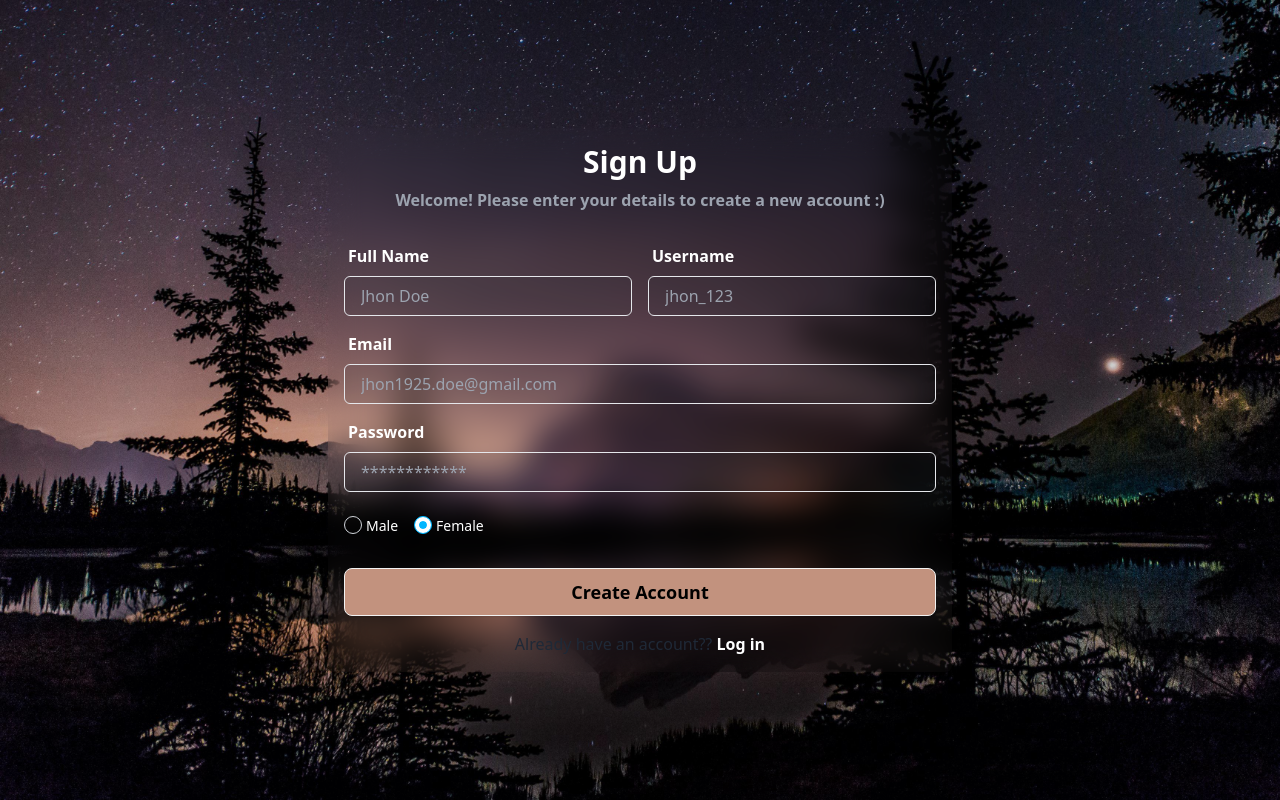
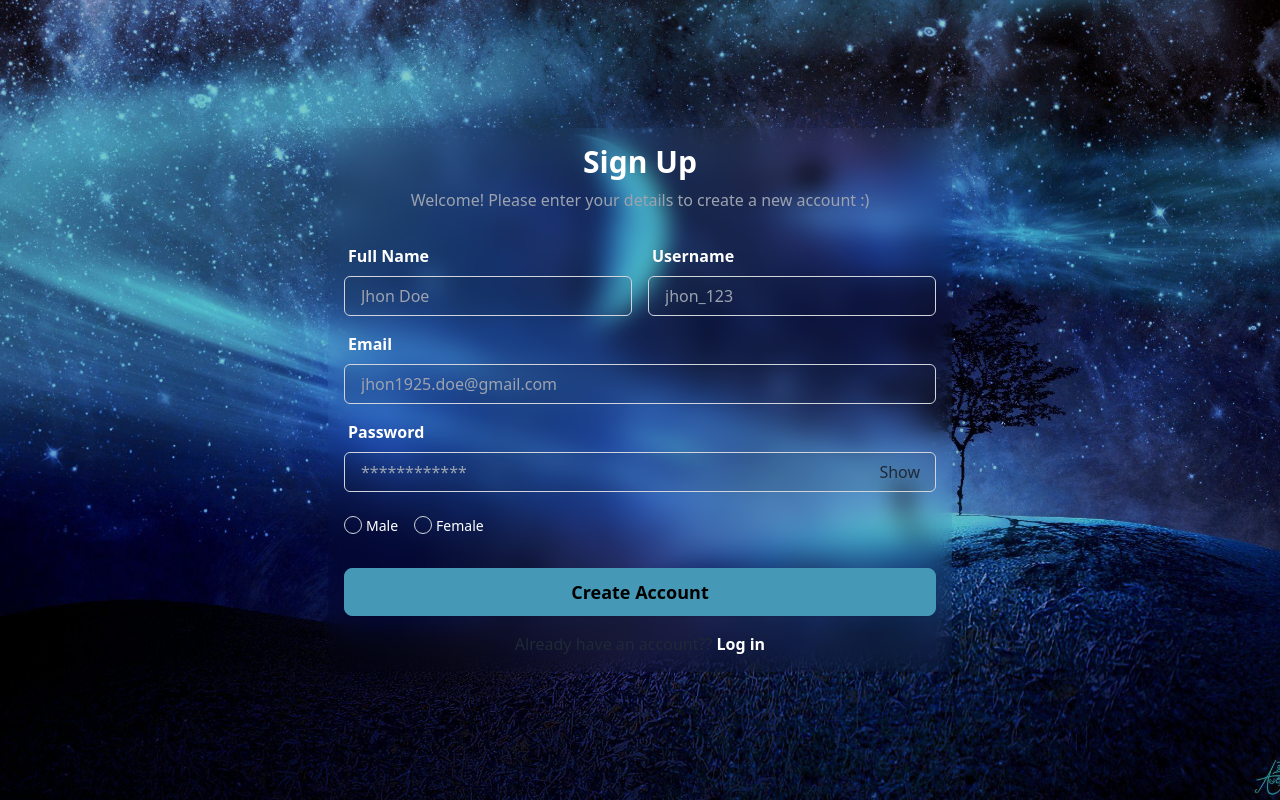
Before and after one commit to Esraa102/MERN_Chat_App, a React (Vite) app in the folder frontend/: page /sign-up in a window 1280 px wide. Built offline with nearby package versions, Linux system fonts and the light colour scheme.

Commit message:
complete auth pages ui and functionality

```diff
--- a/frontend/src/components/AuthForm.jsx
+++ b/frontend/src/components/AuthForm.jsx
@@ -1,7 +1,19 @@
+import { useState } from "react";
+import { useForm } from "react-hook-form";
 // eslint-disable-next-line react/prop-types
 const AuthForm = ({ isRegister }) => {
+  const [isVisible, setIsVisible] = useState(false);
+  const {
+    register,
+    handleSubmit,
+    formState: { errors },
+  } = useForm();
+
+  const onSubmit = (data) => {
+    console.log(data);
+  };
   return (
-    <form className="form">
+    <form className="form" onSubmit={handleSubmit(onSubmit)}>
       {isRegister && (
         <div className="flex items-center gap-4 flex-wrap">
           <div className="field-container flex-1">
@@ -12,9 +24,25 @@ const AuthForm = ({ isRegister }) => {
               type="text"
               placeholder="Jhon Doe"
               id="fullName"
-              name="fullName"
-              className="form-input"
+              className={`form-input ${errors.fullName && "error-input"}`}
+              {...register("fullName", {
+                required: {
+                  value: true,
+                  message: "Full Name is Required",
+                },
+                minLength: {
+                  value: 3,
+                  message: "Full Name should be at least 3 characters",
+                },
+                maxLength: {
+                  value: 30,
+                  message: "Full name can't be more than 30 characters",
+                },
+              })}
             />
+            {errors.fullName && (
+              <p className="error">{errors.fullName.message}</p>
+            )}
           </div>
           <div className="field-container flex-1">
             <label htmlFor="username" className="label">
@@ -24,9 +52,25 @@ const AuthForm = ({ isRegister }) => {
               type="text"
               placeholder="jhon_123"
               id="usernamme"
-              name="usernamme"
-              className="form-input"
+              className={`form-input ${errors.username && "error-input"}`}
+              {...register("username", {
+                required: {
+                  value: true,
+                  message: "Username is Required",
+                },
+                minLength: {
+                  value: 3,
+                  message: "Username should be at least 3 characters",
+                },
+                maxLength: {
+                  value: 30,
+                  message: "Username can't be more than 30 characters",
+                },
+              })}
             />
+            {errors.username && (
+              <p className="error">{errors.username.message}</p>
+            )}
           </div>
         </div>
       )}
@@ -38,48 +82,89 @@ const AuthForm = ({ isRegister }) => {
           type="text"
           placeholder="jhon1925.doe@gmail.com"
           id="email"
-          name="email"
-          className="form-input"
+          className={`form-input ${errors.email && "error-input"}`}
+          {...register("email", {
+            required: {
+              value: true,
+              message: "Email is Required",
+            },
+            pattern: {
+              value:
+                /^[a-zA-Z0-9_!#$%&*=+/?^{|}~]+([.-]?[a-zA-Z0-9_!#$%&*=+/?^{|}~]+)*@\w+([.-]?\w+)*(\.\w{2,50})+$/,
+              message: "Please Provide Valid Email",
+            },
+          })}
         />
+        {errors.email && <p className="error">{errors.email.message}</p>}
       </div>
       <div className="field-container">
         <label htmlFor="password" className="label">
           Password
         </label>
+        <div className="relative w-full">
           <input
-          type="password"
+            type={isVisible ? "text" : "password"}
             placeholder="************"
             id="password"
-          name="password"
-          className="form-input"
+            className={`form-input w-full ${errors.password && "error-input"}`}
+            {...register("password", {
+              required: {
+                value: true,
+                message: "Password is Required",
+              },
+              minLength: {
+                value: 8,
+                message: "Password should be at least 8 characters",
+              },
+              maxLength: {
+                value: 30,
+                message: "Password can't be more than 30 characters",
+              },
+            })}
           />
+          <button
+            className="absolute right-4 top-1/2 -translate-y-1/2"
+            type="button"
+            onClick={() => setIsVisible((prev) => !prev)}
+          >
+            {isVisible ? "Hide" : "Show"}
+          </button>
+        </div>
+        {errors.password && <p className="error">{errors.password.message}</p>}
       </div>
       {isRegister && (
+        <div>
           <div className="field-container flex-row flex-wrap gap-4 mt-4">
             <label className="cursor-pointer flex itmes-center gap-1">
               <input
                 type="radio"
-              name="radio-10"
+                value={"Male"}
                 className="radio border-gray-300 h-[18px] w-[18px] radio-info"
-              checked
+                {...register("gender", {
+                  required: {
+                    value: true,
+                    message: "Gender Selection is required",
+                  },
+                })}
               />
               <span className="text-white label-text">Male</span>
             </label>
             <label className="cursor-pointer flex itmes-center gap-1">
               <input
                 type="radio"
-              name="radio-10"
+                value={"Female"}
                 className="radio border-gray-300 h-[18px] w-[18px] radio-info"
-              checked
+                {...register("gender")}
               />
               <span className="text-white label-text">Female</span>
             </label>
           </div>
+          {errors.gender && (
+            <p className="error mt-1">{errors.gender.message}</p>
           )}
-      <button
-        className="btn block mt-6 bg-bright-brown hover:bg-bright-brown/60  text-lg text-black"
-        type="submit"
-      >
+        </div>
+      )}
+      <button className="main-btn" type="submit">
         {isRegister ? "Create Account" : "Sign In"}
       </button>
     </form>
--- a/frontend/src/index.css
+++ b/frontend/src/index.css
@@ -11,7 +11,7 @@ body {
 }
 @layer components {
   .auth-page {
-    @apply p-4 rounded-md bg-gray-500 bg-clip-padding bg-opacity-0 backdrop-filter backdrop-blur-lg
+    @apply p-4 rounded-md bg-gray-500 bg-clip-padding bg-opacity-0 backdrop-filter backdrop-blur-md
     hover:bg-opacity-5 transition w-full md:w-1/2  mx-auto flex  flex-col gap-4;
   }
   .form {
@@ -27,9 +27,12 @@ body {
     @apply text-sm font-semibold  px-1 text-red-700;
   }
   .form-input {
-    @apply input h-[40px] placeholder:text-gray-400 bg-gray-800 bg-opacity-[0.10] rounded-md  ring-0 focus:outline-none focus:border-bright-brown border focus:border-2 border-gray-200 text-white;
+    @apply input h-[40px] placeholder:text-gray-400 bg-gray-800 bg-opacity-[0.10] rounded-md  ring-0 focus:outline-none focus:border-sky border focus:border-2 border-gray-300 text-white;
   }
   .error-input {
     @apply border-red-700 focus:border-red-700 ring-1 ring-red-700;
   }
+  .main-btn {
+    @apply btn block mt-6 bg-sky hover:bg-sky/60 font-semibold border-sky hover:border-sky/60  text-lg text-black;
+  }
 }
--- a/frontend/src/pages/SignIn.jsx
+++ b/frontend/src/pages/SignIn.jsx
@@ -4,9 +4,9 @@ const SignIn = () => {
   return (
     <div className="auth-page">
       <h1 className="text-2xl md:text-3xl text-center text-white font-bold mb-4">
-        LogIn
+        Log In
       </h1>
-      <p className="-mt-6 text-gray-400 text-center font-semibold text-[16px]">
+      <p className="-mt-6 text-gray-400 text-center  text-[16px]">
         Welcome back! Please enter your account details to log in
       </p>
       <AuthForm isRegister={false} />
@@ -14,7 +14,7 @@ const SignIn = () => {
         Don&apos;t have an account??{" "}
         <Link
           to={"/sign-up"}
-          className="font-semibold  text-white hover:underline hover:text-bright-brown transition"
+          className="font-semibold  text-white hover:underline hover:text-sky transition"
         >
           Create One!
         </Link>
--- a/frontend/src/pages/SignUp.jsx
+++ b/frontend/src/pages/SignUp.jsx
@@ -6,7 +6,7 @@ const SignUp = () => {
       <h1 className="text-2xl md:text-3xl text-center text-white font-bold mb-4">
         Sign Up
       </h1>
-      <p className="-mt-6 text-gray-400 text-center font-semibold text-[16px]">
+      <p className="-mt-6 text-gray-400 text-center  text-[16px]">
         Welcome! Please enter your details to create a new account :)
       </p>
       <AuthForm isRegister />
@@ -14,7 +14,7 @@ const SignUp = () => {
         Already have an account??{" "}
         <Link
           to={"/sign-in"}
-          className="font-semibold  text-white hover:underline hover:text-bright-brown transition"
+          className="font-semibold  text-white hover:underline hover:text-sky transition"
         >
           Log in
         </Link>
--- a/frontend/tailwind.config.js
+++ b/frontend/tailwind.config.js
@@ -5,8 +5,8 @@ export default {
   theme: {
     extend: {
       colors: {
-        brown: "#2B222A",
-        "bright-brown": "#C2927E",
+        blue: "#031448",
+        sky: "#4598B6",
       },
     },
   },
```
Also changed, not shown: frontend/public/assets/bg.jpg. Lines whose indentation alone changed are shown as unchanged.
